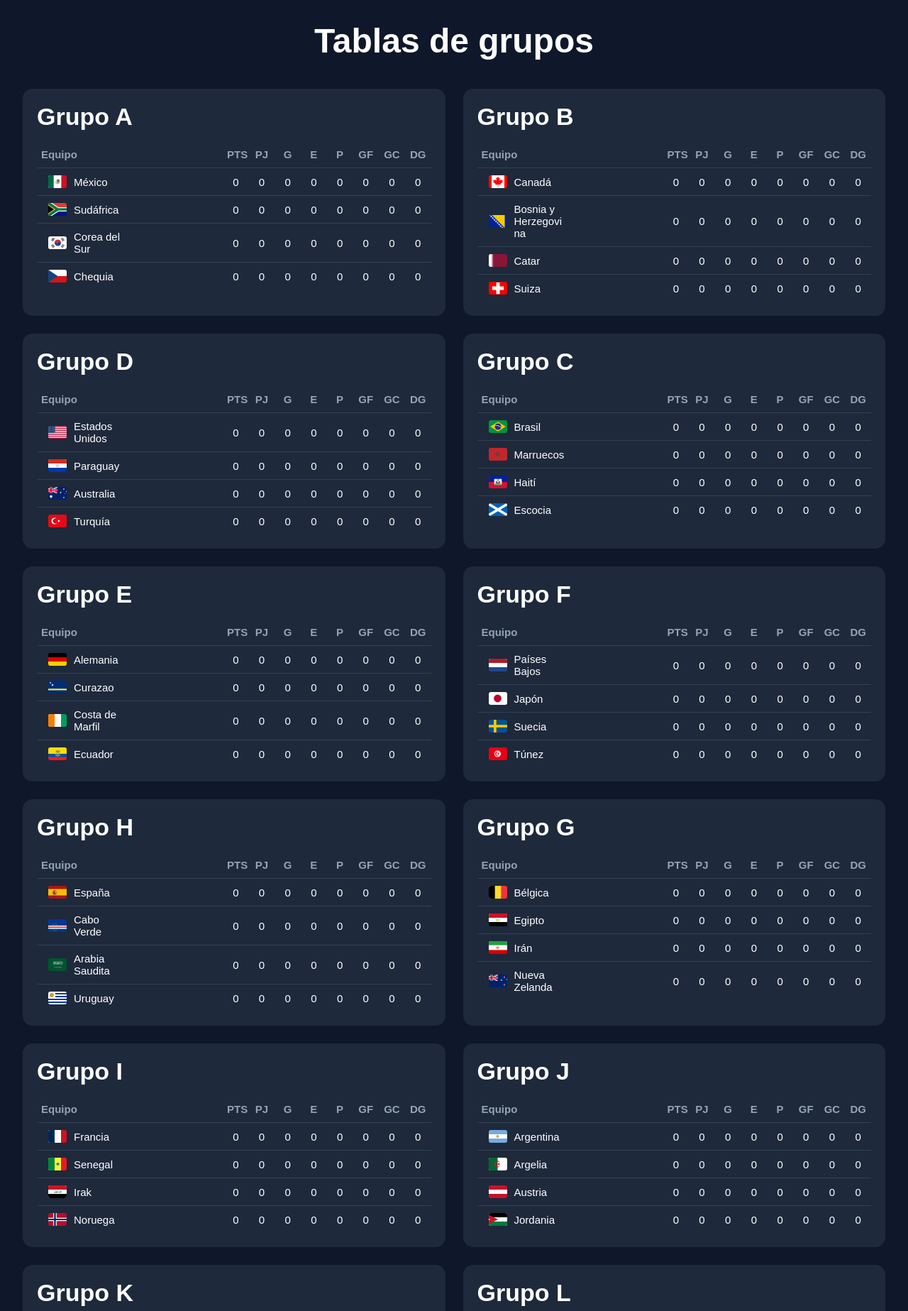
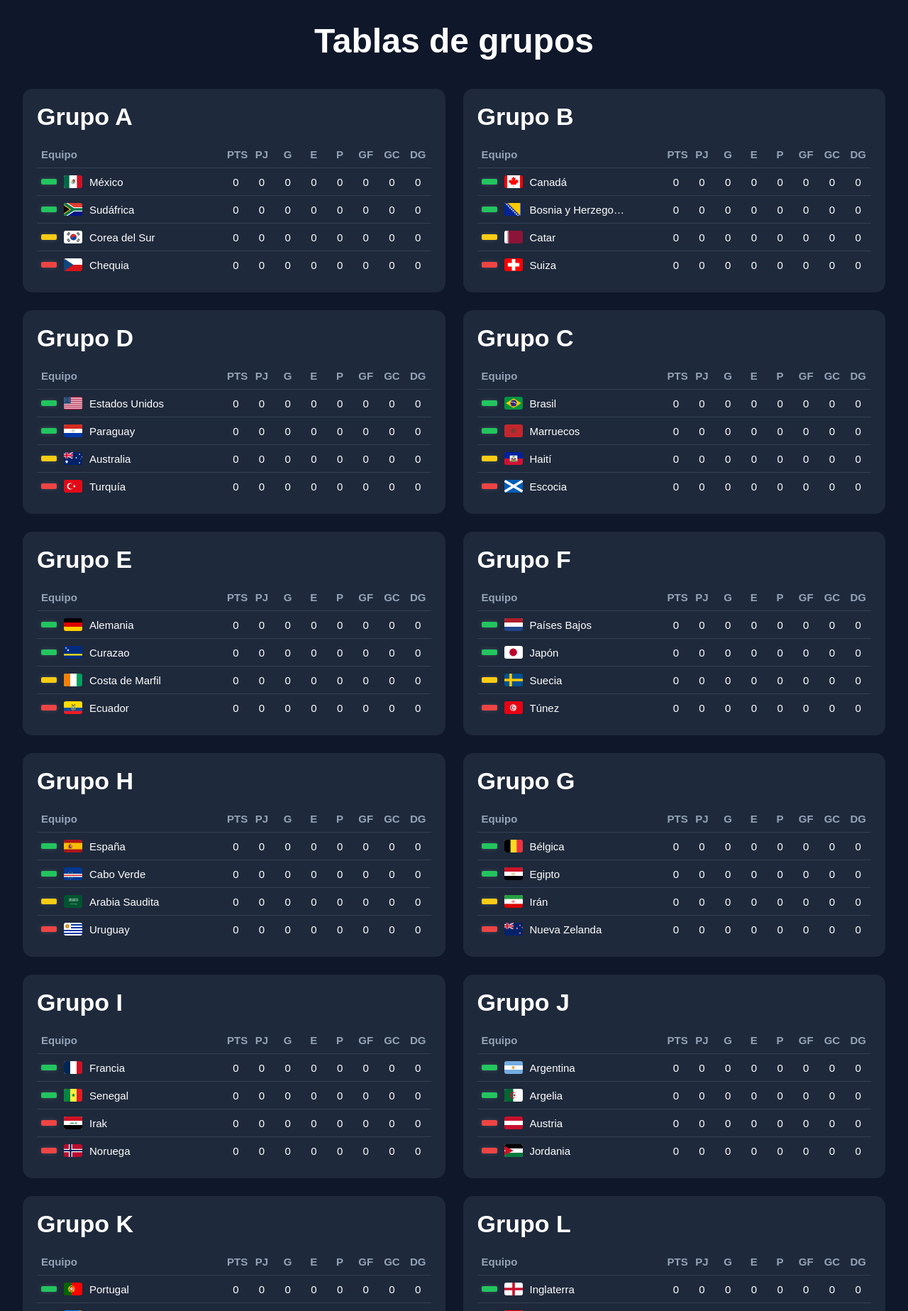
Before and after one commit to Luiseoma/pagina_stats, a Flask app: page /tables in a window 1280 px wide. Shown: the top 1847 px of the page at 71% size. Run offline with Flask 3, Linux system fonts and the light colour scheme.

Commit message:
css arreglado

```diff
--- a/static/styles.css
+++ b/static/styles.css
@@ -178,14 +178,17 @@ border-bottom: 1px solid #334155;
 
 /* EQUIPO */
 .team-cell {
-display: flex;
-align-items: center;
-gap: 10px;
-text-align: left;
-white-space: normal;
-word-break: break-word;
+    display: flex;
+    align-items: center;
+    gap: 10px;
 }
 
+.team-name {
+    min-width: 140px;
+    overflow: hidden;
+    text-overflow: ellipsis;
+    white-space: nowrap;
+}
 /* =========================
 BOTONES
 ========================= */
@@ -255,3 +258,24 @@ td {
 }
 
 }
+
+.status-box {
+    width: 22px;
+    height: 8px;
+    min-width: 22px;
+    display: inline-block;
+    border-radius: 2px;
+    box-shadow: 0 0 6px rgba(255,255,255,0.15);
+}
+
+.status-clasificado {
+    background-color: #22c55e;
+}
+
+.status-tercero {
+    background-color: #facc15;
+}
+
+.status-eliminado {
+    background-color: #ef4444;
+}
```
